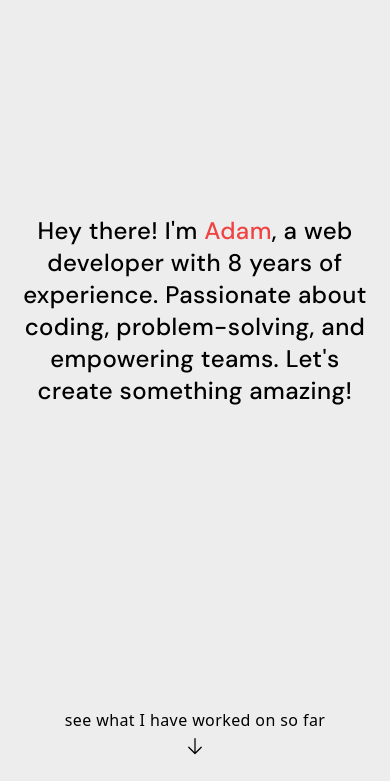
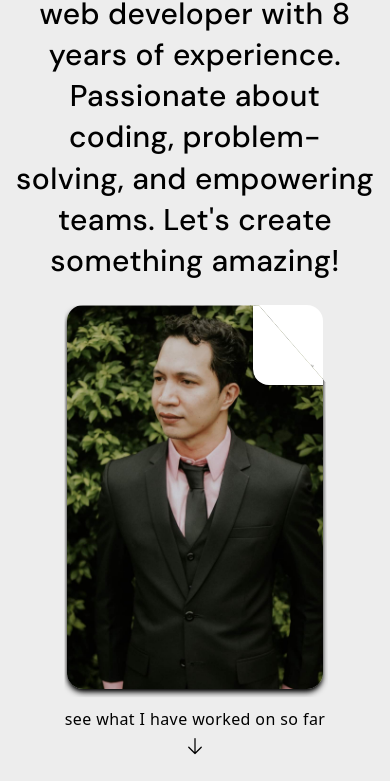
Before and after one commit to eydamson-dev/adamson.vispo.github.io, an Astro site: page / in a window 390 px wide. Shown: the part 88-869 px from the top of the page. Built offline with nearby package versions, Linux system fonts and the light colour scheme; Astro itself is replaced by a stand-in of ours.

Commit message:
Fix mobile view and add cv file

```diff
--- a/src/pages/_components/AboutMe.tsx
+++ b/src/pages/_components/AboutMe.tsx
@@ -2,18 +2,13 @@ import classNames from "classnames"
 
 export default function AboutMe() {
   return (
-    <section id="aboutme-section" className={classNames("snap-start h-screen w-full font-dm-sans pt-10")}>
-      <h2 className="title font-dm-sans font-bold text-5xl my-9">
+    <section id="aboutme-section" className={classNames("min-h-svh w-full pt-10 font-dm-sans @container")}>
+      <h2 className="title my-9 font-dm-sans text-5xl font-bold">
         About <span className="text-red-500">Me</span>
       </h2>
-      <div className="flex flex-row">
-        <div>
-          <p className="pb-5">Hey there! I'm [Your Name], a seasoned web developer fueled by a fervent passion for coding and an insatiable curiosity for emerging tech stacks. With 8 years of experience predominantly in web development, my journey commenced in the dynamic realm of game development, where I refined my skills in coding patterns and adept project management. Transitioning into web development, I discovered my forte in crafting efficient and maintainable solutions to real-world challenges, relishing the opportunity to elevate every project I tackle with innovative approaches.</p>
-
-          <p>My expertise encompasses a diverse array of frontend technologies, yet I feel most at home with React and Next.js, having spearheaded numerous successful projects with these frameworks. Beyond coding, I actively contribute to project planning and management, leveraging my experience to drive successful sprints and foster effective collaboration among team members. A particularly fulfilling aspect of my journey has been the chance to mentor and guide fellow developers, particularly new hires, creating a nurturing environment where everyone can flourish and evolve. Passionate about knowledge sharing, I relish empowering others to excel in our collective endeavors. When I'm not immersed in coding adventures, I'm either exploring new technologies, delving into the latest development trends, or simply unwinding with a good book. Let's connect and embark on thrilling coding adventures together!</p>
-        </div>
-        <img src="https://placehold.co/600x400" alt="about me" />
-      </div>
+        <p className="text-2xl leading-snug">
+          I'm a seasoned web developer with 8 years of experience, specializing in React and Next.js. My journey began in game development, honing my skills in coding and project management. Transitioning to web development, I've crafted efficient, maintainable solutions and led successful projects. I thrive in planning and collaboration, mentoring new developers, and sharing knowledge. Outside of coding, I explore new technologies and enjoy a good book. Let's connect and create something amazing together!
+        </p>
     </section>
   )
 }
--- /dev/null
+++ b/src/pages/_components/Greetings.module.scss
@@ -0,0 +1,52 @@
+.cvContainer {
+  position: relative;
+  background: transparent;
+  position: relative;
+  cursor: pointer;
+
+  .cvReveal {
+    display: block;
+    transition: .5s ease-out;
+    clip-path: polygon(-1% 0%, 75% 0%, 101% 20%, 102% 102%, -1% 102%);
+    position: absolute;
+    top: 0;
+
+    &::before {
+      position: absolute;
+      transition: .5s ease-out;
+      border-bottom-left-radius: 1rem;
+      content: "";
+      background: white;
+      right: 0;
+      width: 70px;
+      height: 80px;
+      -webkit-box-shadow: 0 1px 1px rgba(0, 0, 0, 0.8), -1px 1px 1px rgba(0, 0, 0, 0.2);
+      -moz-box-shadow: 0 1px 1px rgba(0, 0, 0, 0.8), -1px 1px 1px rgba(0, 0, 0, 0.2);
+      box-shadow: 0 1px 1px rgba(0, 0, 0, 0.7), -1px 1px 1px rgba(0, 0, 0, 0.2);
+    }
+  }
+
+  &:hover {
+    .cvReveal {
+      clip-path: polygon(-1% 0%, 11.09% -0.26%, 102.11% 72.76%, 102% 102%, -1% 102%);
+
+      &::before {
+        width: 227px;
+        height: 273px;
+      }
+    }
+  }
+
+  @media (hover:hover) {
+    &:hover {
+      .cvReveal {
+        clip-path: polygon(-1% 0%, 11.09% -0.26%, 102.11% 72.76%, 102% 102%, -1% 102%);
+
+        &::before {
+          width: 227px;
+          height: 273px;
+        }
+      }
+    }
+  }
+}
--- a/src/pages/_components/Greetings.tsx
+++ b/src/pages/_components/Greetings.tsx
@@ -1,9 +1,22 @@
+import classNames from 'classnames'
+import styles from './Greetings.module.scss'
+
 export default function Greetings() {
   return (
-    <section className="hero-section min-h-svh grid w-full snap-start grid-rows-1 place-items-center text-center leading-snug tracking-wide @container md:text-left">
-      <h1 className="font-dm-sans text-2xl font-medium @lg:text-5xl">
-        Hey there! I'm <span className="text-red-500">Adam</span>, a web developer with 8 years of experience. Passionate about coding, problem-solving, and empowering teams. Let's create something amazing!
-      </h1>
+    <section className="hero-section min-h-svh grid w-full snap-start grid-rows-1 place-items-center text-center tracking-wide @container md:text-left">
+      <div className="grid justify-items-center gap-[24px] @2xl:grid-flow-col">
+        <h1 className="text-center font-dm-sans text-3xl font-medium leading-snug @3xl:text-4xl @3xl:leading-snug @4xl:text-5xl @4xl:leading-snug">
+          Hey there! I'm <span className="text-red-500">Adam</span>, a web developer with 8 years of experience. Passionate about coding, problem-solving, and empowering teams. Let's create something amazing!
+        </h1>
+        <div className={classNames(styles.cvContainer, "max-h-96 rounded-2xl")}>
+          <a href="/files/adamson-vispo-cv.pdf" target='_blank'>
+            <img className='max-h-96 w-[256px] rounded-2xl' src="/images/adamson-vispo-cv.jpg" />
+          </a>
+          <div className={classNames(styles.cvReveal, "max-h-96 rounded-2xl shadow-md shadow-black")}>
+            <img className='max-h-96 rounded-2xl' src="/images/portfolio-photo.jpg" />
+          </div>
+        </div>
+      </div>
       <a href="#my-projects-section" className="scroll-to">
         see what I have worked on so far
         <span className="arrow-scroll-down"></span>
--- a/src/pages/index.astro
+++ b/src/pages/index.astro
@@ -6,10 +6,10 @@ import AboutMe from './_components/AboutMe'
 ---
 
 <Layout title="Adamson Vispo">
-	<main class="w-full grid grid-rows-1 place-items-center scroll-smooth max-w-[1140px] px-[15px]">
+	<main class="w-auto grid grid-rows-1 place-items-center scroll-smooth max-w-[1140px] px-[15px]">
     <Greetings />
     <Projects client:load></Projects>
-    <!-- <AboutMe client:load></AboutMe> -->
+    <AboutMe client:load></AboutMe>
   </main>
 </Layout>
 <style lang="scss">
```
Also changed, not shown: public/images/adamson-vispo-cv.jpg (added), public/images/portfolio-photo.jpg (added), 1 other file.
